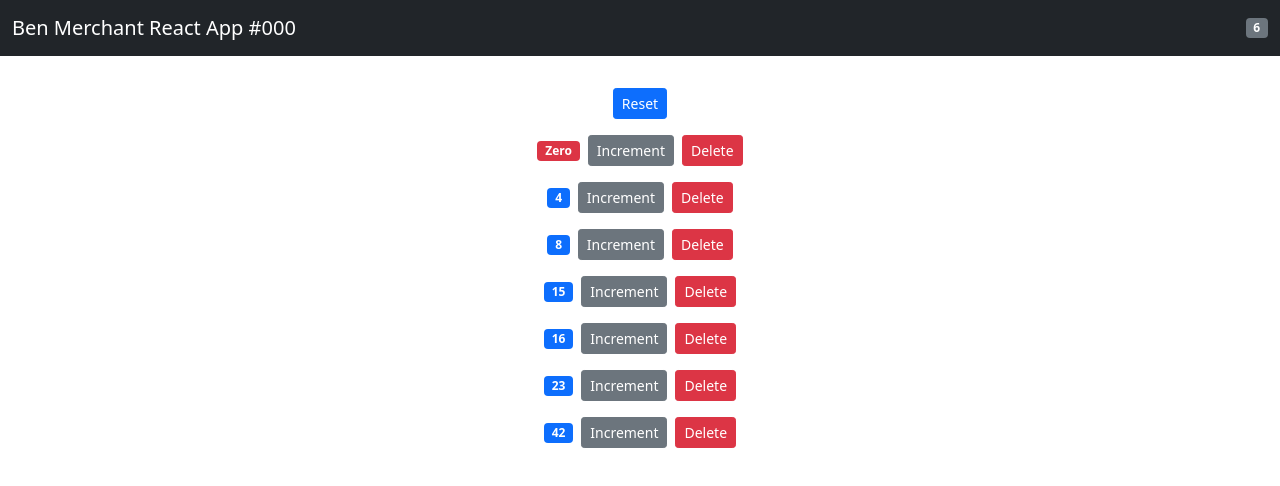
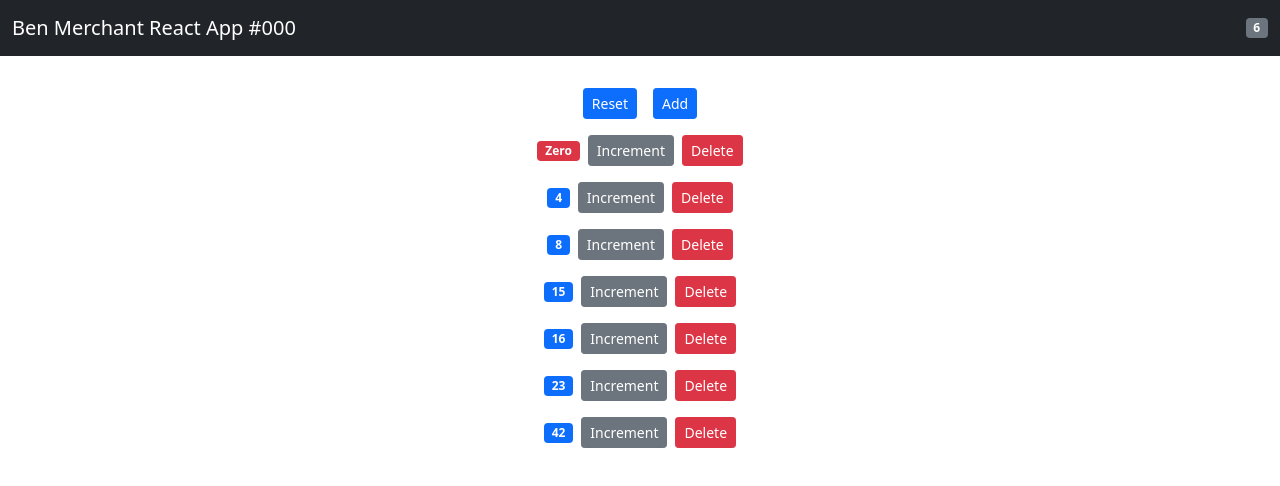
Before and after one commit to benmerchant/react-counter-mosh, a React (Create React App) app: page / in a window 1280 px wide. Shown: the top 486 px of the page. Built offline with nearby package versions, Linux system fonts and the light colour scheme.

Commit message:
add functionality to add a counter

```diff
--- a/src/App.js
+++ b/src/App.js
@@ -17,16 +17,16 @@ class App extends Component {
     ],
   };
 
-  constructor() {
-    super();
-    console.log('App - MOUNT - constructor()');
-  }
+  // constructor() {
+  //   super();
+  //   console.log('App - MOUNT - constructor()');
+  // }
 
-  componentDidMount() {
-    console.log('App - MOUNT - componentDidMount()');
-    // AJAX call
-    // this.setState({ data })
-  }
+  // componentDidMount() {
+  //   console.log('App - MOUNT - componentDidMount()');
+  //   // AJAX call
+  //   // this.setState({ data })
+  // }
 
   handleReset = () => {
     const counters = this.state.counters.map((c) => {
@@ -36,20 +36,28 @@ class App extends Component {
     this.setState({ counters });
   };
 
-  handleDelete = (counterId) => {
+  handleDelete = counterId => {
     const counters = this.state.counters.filter((c) => c.id !== counterId);
     this.setState({ counters });
   };
 
-  handleIncrement = (counter) => {
+  handleIncrement = counter => {
     const counters = [...this.state.counters];
     const index = counters.indexOf(counter);
     counters[index] = { ...counter };
     counters[index].value++;
     this.setState({ counters });
   };
+
+  handleAdd = () => {
+    const counters = [...this.state.counters];
+    const newCounterId = counters.length + 1;
+    const newCounter = { id: newCounterId, value: 0 };
+    counters.push(newCounter);
+    this.setState({ counters })
+  }
   render() {
-    console.log('App - MOUNT - render()');
+    // console.log('App - MOUNT - render()');
     return (
       <div className="App">
         <Navbar totalCounters={this.state.counters.filter(c => c.value > 0).length} />
@@ -59,6 +67,7 @@ class App extends Component {
             onReset={this.handleReset}
             onIncrement={this.handleIncrement}
             onDelete={this.handleDelete}
+            onAdd = {this.handleAdd}
           />
         </main>
       </div>
--- a/src/components/counter.jsx
+++ b/src/components/counter.jsx
@@ -1,18 +1,18 @@
 import React, { Component } from 'react';
 
 class Counter extends Component {
-  componentDidUpdate(prevProps, prevState) {
-    console.log('counter - UPDATE - componentDidUpdate');
-    // console.log('prevProps', prevProps);
-    // console.log('prevState', prevState);
-  }
+  // componentDidUpdate(prevProps, prevState) {
+  //   console.log('counter - UPDATE - componentDidUpdate');
+  //   // console.log('prevProps', prevProps);
+  //   // console.log('prevState', prevState);
+  // }
 
-  componentWillUnmount() {
-    console.log('counter - UNMOUNT - componentwillUnmount');
-  }
+  // componentWillUnmount() {
+  //   console.log('counter - UNMOUNT - componentwillUnmount');
+  // }
 
   render() {
-    console.log('counter - MOUNT - render()');
+    // console.log('counter - MOUNT - render()');
 
     return (
       <div>
--- a/src/components/counters.jsx
+++ b/src/components/counters.jsx
@@ -3,13 +3,16 @@ import Counter from './counter';
 
 class Counters extends Component {
   render() {
-    console.log('Counters - MOUNT - render()');
+    // console.log('Counters - MOUNT - render()');
 
-    const { onReset, counters, onDelete, onIncrement } = this.props;
+    const { onReset, onAdd, counters, onDelete, onIncrement } = this.props;
     return (
       <div>
         <button onClick={onReset} className='btn btn-primary btn-sm m-2'>
           Reset
+        </button>
+        <button onClick={onAdd} className='btn btn-primary btn-sm m-2'>
+          Add
         </button>
         {counters.map((counter) => (
           <Counter
--- a/src/components/navbar.jsx
+++ b/src/components/navbar.jsx
@@ -2,7 +2,7 @@ import React from 'react';
 
 // Stateless Functional Component
 const Navbar = ({ totalCounters }) => {
-  console.log('Navbar - MOUNT - render()');
+  // console.log('Navbar - MOUNT - render()');
   return (
     <nav className='navbar navbar-expand-md navbar-dark bg-dark mb-4'>
       <div className='container-fluid'>
```
